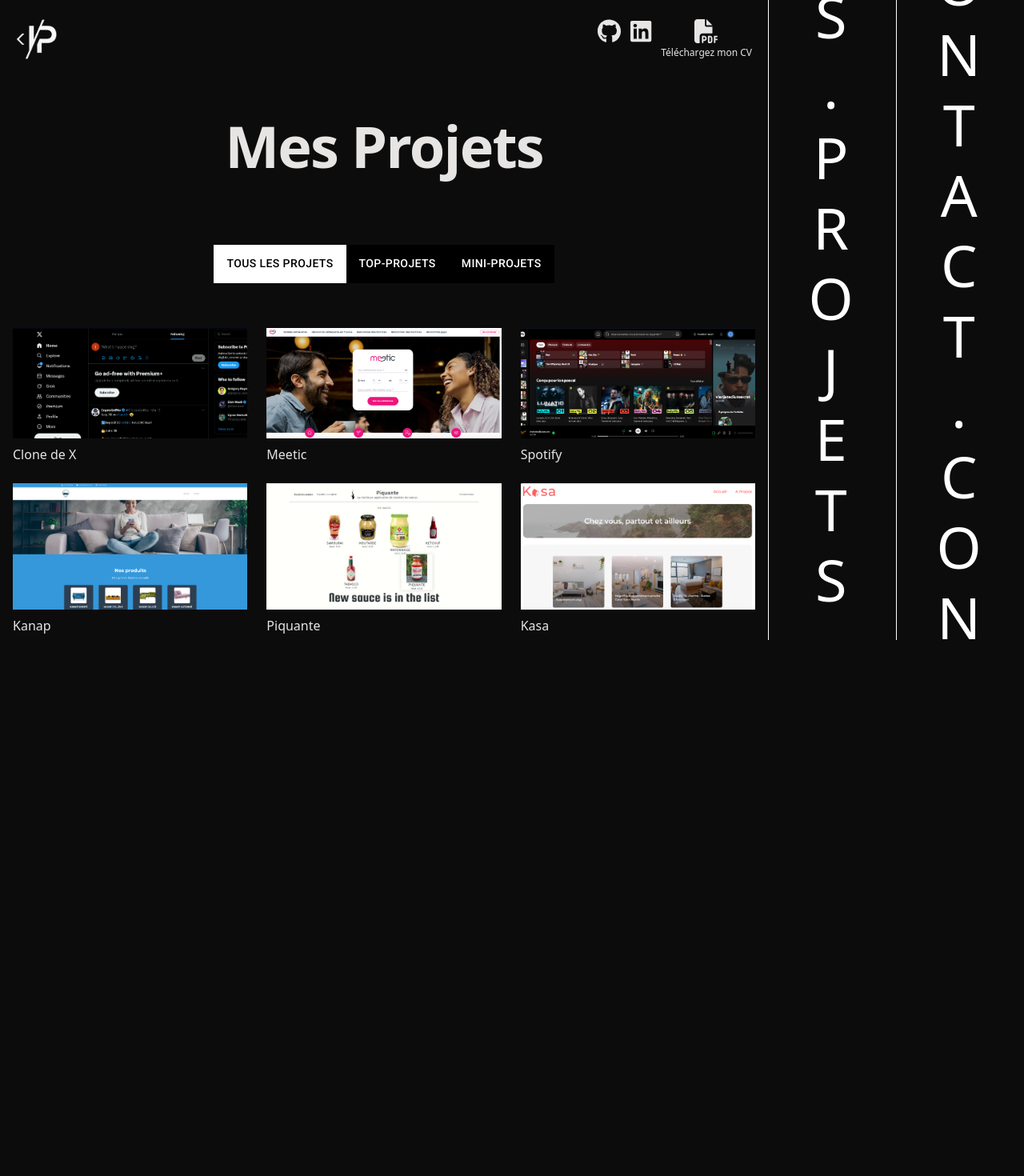
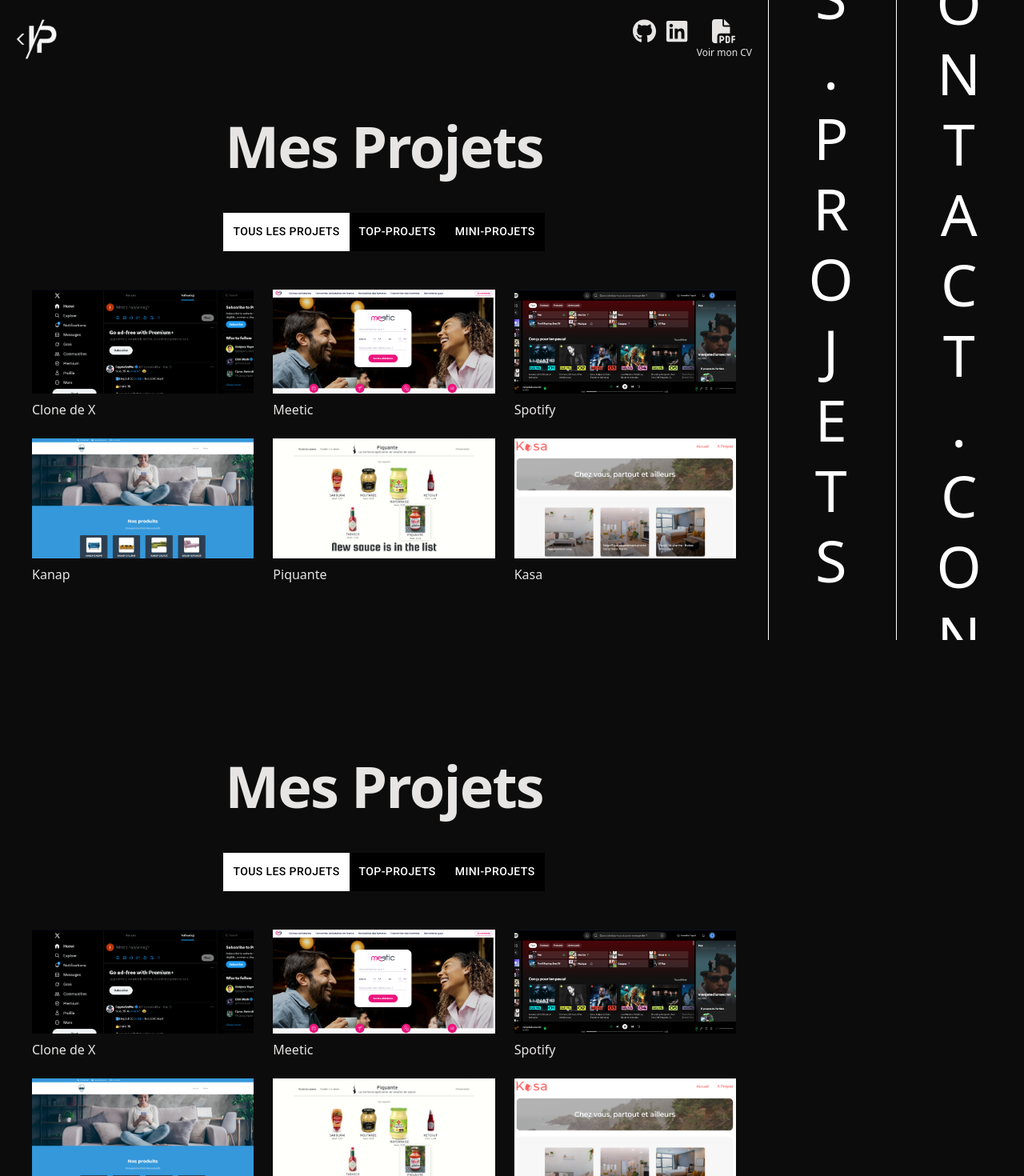
Before and after one commit to PASCAL-ION/portfolio_v2, a React (Vite) app: page /projects in a window 1280 px wide. Shown: the top 1470 px of the page at 80% size. Before the commit the page ends 898 px from the top, so only its background shows below. Built offline with nearby package versions, Linux system fonts and the light colour scheme.

Commit message:
UPDATE: cv preview instead download

```diff
--- a/src/components/Layout.jsx
+++ b/src/components/Layout.jsx
@@ -1,4 +1,3 @@
-import React from "react";
 import { Nav } from "../components/Nav";
 import { FontAwesomeIcon } from "@fortawesome/react-fontawesome";
 import { faGithub, faLinkedin } from "@fortawesome/free-brands-svg-icons";
@@ -35,20 +34,25 @@
             />
           </Link>
           <div className="flex gap-3">
-            <a href="https://github.com/ionpascal" target="_blank">
-              <FontAwesomeIcon icon={faGithub} className="md:text-3xl text-2xl"/>
+            <a href="https://github.com/PASCAL-ION" target="_blank" rel="noopener noreferrer">
+              <FontAwesomeIcon icon={faGithub} className="md:text-3xl text-2xl" />
             </a>
 
-            <a href="https://www.linkedin.com/in/ionpascal" target="_blank">
-              <FontAwesomeIcon icon={faLinkedin} className="md:text-3xl text-2xl"/>
+            <a href="https://www.linkedin.com/in/ionpascal" target="_blank" rel="noopener noreferrer">
+              <FontAwesomeIcon icon={faLinkedin} className="md:text-3xl text-2xl" />
             </a>
 
-            <a href="/assets/CV.pdf" download="CV.pdf" className="flex flex-col gap-1 items-center">
-              <FontAwesomeIcon icon={faFilePdf} className="md:text-3xl text-2xl"/>
-              <span className="text-xs">Téléchargez mon CV</span>
-            </a>
+            {/* CV Preview Button */}
+            <button
+              onClick={() => window.open('/assets/CV.pdf', '_blank')}
+              className="flex flex-col gap-1 items-center"
+            >
+              <FontAwesomeIcon icon={faFilePdf} className="md:text-3xl text-2xl" />
+              <span className="text-xs">Voir mon CV</span>
+            </button>
           </div>
         </div>
+        {children}
         {children}
       </div>
       <Nav />
--- a/src/components/TextCaroussel.jsx
+++ b/src/components/TextCaroussel.jsx
@@ -27,7 +27,7 @@
           {[...wordArray, ...wordArray].map((letter, index) => (
             <p
               key={`${letter}-${index}`}
-              className="text-3xl md:text-7xl font-opensans px-5 py-2 w-full text-center tracking-wider transition-colors duration-300"
+              className="text-3xl md:text-7xl font-opensans md:px-5 px-3 py-2 w-full text-center tracking-wider transition-colors duration-300"
             >
               {letter}
             </p>
--- a/src/pages/AboutPerso.jsx
+++ b/src/pages/AboutPerso.jsx
@@ -1,7 +1,8 @@
 import { motion } from "framer-motion";
-import { useMemo } from "react";
+import { useMemo, useEffect, useState } from "react";
 import { FontAwesomeIcon } from '@fortawesome/react-fontawesome'
-import { faLocationDot } from '@fortawesome/free-solid-svg-icons'
+import { faLocationDot, faArrowLeft } from '@fortawesome/free-solid-svg-icons'
+import { Link } from "react-router-dom";
 
 export function AboutPerso() {
   const hikingImages = useMemo(() => [
@@ -24,29 +25,50 @@
     { src: "/assets/voyages/grotte.jpg", top: "30%", left: "60%", location: "La Grotte de Clamouse" },
     { src: "/assets/voyages/dijon.jpg", top: "60%", left: "70%", location: "Dijon" },
   ], []);
+  const [isMobile, setIsMobile] = useState(false);
+
+  useEffect(() => {
+    const handleResize = () => {
+      setIsMobile(window.innerWidth <= 768);
+    };
+
+    handleResize();
+    window.addEventListener("resize", handleResize);
+
+    return () => {
+      window.removeEventListener("resize", handleResize);
+    };
+  }, []);
 
   return (
-    <div className="w-full h-full px-5 pt-5 flex flex-col gap-10 items-start">
-      <div className="relative w-1/2">
+    <div className="w-full h-full px-5 pt-5 flex flex-col md:gap-10 items-start">
+      <div className="relative md:w-1/2 w-full">
         <img src="/assets/mePerso.jpg" alt="Moi" className="w-full h-full object-cover"/>
       </div>
-      <h2 className="text-3xl font-bold w-full text-center">Ce que j'aime c'est...</h2>
-      <ActivitySection title="...me perdre dans le paysage" images={hikingImages} />
-      <ActivitySection title="...m'accrocher aux rochers de Fontainebleau 🤔" images={climbingImages} />
-      <ActivitySection title="...découvrir 🎒" images={travelImages} />
+      <h2 className="text-3xl font-bold w-full text-center my-10 md:my-0">Ce que j'aime c'est...</h2>
+      <ActivitySection title="...me perdre dans le paysage" images={hikingImages} isMobile={isMobile} />
+      <ActivitySection title="...m'accrocher aux rochers de Fontainebleau 🤔" images={climbingImages} isMobile={isMobile} />
+      <ActivitySection title="...découvrir 🎒" images={travelImages} isMobile={isMobile} />
+      <Link
+        to="/"
+        className="flex items-center gap-2 italic font-semibold p-5"
+      >
+        <FontAwesomeIcon icon={faArrowLeft} />
+        Retour
+      </Link>
     </div>
   );
 }
 
-export function ActivitySection({ title, images }) {
+export function ActivitySection({ title, images, isMobile }) {
   return (
     <motion.div
-      className="relative w-full h-screen gap-4"
+      className="relative w-full md:h-screen h-auto gap-4 md:block flex flex-col items-center mb-10 md:mb-0"
       initial={{ opacity: 0, y: 20 }}
       animate={{ opacity: 1, y: 0 }}
       transition={{ duration: 0.5 }}
     >
-      <p className="absolute top-1/2 left-1/2 -translate-x-[50%] -translate-y-[50%] text-center text-2xl text-black font-semibold z-50 bg-white/[.9] rounded-xl p-4">
+      <p className={`${isMobile ? "block" : "absolute top-1/2 left-1/2 -translate-x-[50%] -translate-y-[50%]"} text-center text-2xl text-black font-semibold z-50 bg-white/[.9] rounded-xl p-4 text-wrap text-lg`}>
         {title}
       </p>
       {images.map((activity, index) => (
@@ -56,23 +78,24 @@
           location={activity.location}
           top={activity.top}
           left={activity.left}
+          isMobile={isMobile}
         />
       ))}
     </motion.div>
   );
 }
 
-export function ActivityImage({ src, location, top, left }) {
+export function ActivityImage({ src, location, top, left, isMobile }) {
   return (
     <motion.div
-      className="relative md:absolute md:w-[250px] aspect-square"
+      className="relative md:absolute md:w-[250px] w-[250px] h-[200px] aspect-square mb-4"
       initial={{ opacity: 0, scale: 0.8 }}
       whileInView={{ opacity: 1, scale: 1 }}
       transition={{ duration: 0.5, ease: "easeOut" }}
       viewport={{ once: true, amount: 0.3 }}
       whileHover={{ scale: 1.1, zIndex: 999 }}
-      style={{ top, left }}
-    >
+      style={isMobile ? { position: "relative", top: "auto", left: "auto" } : { top, left }}
+      >
       <img src={src} alt="" className="w-full h-full object-cover rounded-lg shadow-lg md:opacity-[.2] hover:opacity-[1]" />
       {location ? (
         <div className="absolute bottom-0 right-0 bg-black/[.4] text-white p-1 text-xs rounded-lg">
--- a/src/pages/AboutPro.jsx
+++ b/src/pages/AboutPro.jsx
@@ -1,5 +1,8 @@
 import { motion } from "framer-motion";
 import { useState } from "react";
+import { FontAwesomeIcon } from '@fortawesome/react-fontawesome'
+import { faArrowLeft } from '@fortawesome/free-solid-svg-icons'
+import { Link } from "react-router-dom";
 
 export function AboutPro() {
   const webPath = [
@@ -28,7 +31,7 @@
   };
 
   return (
-    <div className="w-full h-full flex flex-col items-center gap-10 p-10">
+    <div className="w-full h-full flex flex-col gap-10 p-10">
       <div className="w-full flex flex-col md:flex-row justify-center items-center gap-10">
         <div className="w-1/2">
           <img
@@ -60,7 +63,7 @@
         </div>
       </div>
 
-      <div className="w-3/4 text-center mt-10">
+      <div className="w-3/4 text-center w-full mt-10">
         <h2 className="text-3xl font-bold">À propos de moi</h2>
         <p className="text-lg mt-4">
           Passionné par le développement web, je suis une personne curieuse et
@@ -126,6 +129,13 @@
             ))}
           </motion.div>
       </div>
+      <Link
+        to="/"
+        className="flex items-center gap-2 italic font-semibold p-5"
+      >
+        <FontAwesomeIcon icon={faArrowLeft} />
+        Retour
+      </Link>
     </div>
   );
 }
--- a/src/pages/Contact.jsx
+++ b/src/pages/Contact.jsx
@@ -116,7 +116,7 @@
       </motion.form>
 
       <p className="mt-8 text-lg text-gray-400">
-        Me contacter directement : <a href="mailto:ionpascal26@gmail.com" className="text-white underline">ionpascal26@gmail.com</a>
+        Me contacter directement : <a href="mailto:ion.pascal@epitech.eu" className="text-white underline">ion.pascal@epitech.eu</a>
       </p>
     </div>
   );
--- a/src/pages/Projects.jsx
+++ b/src/pages/Projects.jsx
@@ -3,7 +3,7 @@
 import Tabs from "@mui/material/Tabs";
 import Tab from "@mui/material/Tab";
 import Box from "@mui/material/Box";
-import { AnimatePresence, motion } from "framer-motion"; // Import Framer Motion
+import { AnimatePresence, motion } from "framer-motion";
 
 export function Projects() {
   const [data, setData] = useState([]);
@@ -16,16 +16,15 @@
   }, []);
 
   return (
-    <div className="flex-1 flex flex-col items-center min-h-screen py-12">
-      <div className="text-center max-w-4xl mx-auto mb-8 px-6">
-        <h1 className="text-5xl md:text-7xl font-extrabold tracking-tight">
+    <div className="flex-1 flex flex-col items-center min-h-screen py-12 px-4 sm:px-6">
+      <div className="text-center max-w-4xl mx-auto mb-8">
+        <h1 className="text-4xl sm:text-5xl md:text-7xl font-extrabold tracking-tight">
           Mes Projets
         </h1>
       </div>
 
-      <Box className="p-6 mb-8 mt-8">
+      <Box className="w-full overflow-x-auto p-4 mb-8 flex justify-center">
         <Tabs
-          centered
           value={tabIndex}
           onChange={(e, newValue) => setTabIndex(newValue)}
           TabIndicatorProps={{
@@ -35,6 +34,8 @@
               borderRadius: "2px",
             },
           }}
+          variant="scrollable"
+          scrollButtons="auto"
         >
           {["Tous les projets", "Top-projets", "Mini-projets"].map((label, index) => (
             <Tab
@@ -46,6 +47,8 @@
                 transition: "all 0.3s ease",
                 "&.Mui-selected": { color: "black" },
                 "&:hover": { backgroundColor: "white", color: "black" },
+                minWidth: "auto",
+                padding: "6px 12px",
               }}
             />
           ))}
@@ -60,7 +63,7 @@
             animate={{ opacity: 1, y: 0 }}
             exit={{ opacity: 0, y: -20 }}
             transition={{ duration: 0.4, ease: "easeInOut" }}
-            className="grid grid-cols-1 md:grid-cols-2 lg:grid-cols-3 gap-6 max-w-6xl mx-auto px-4"
+            className="grid grid-cols-1 sm:grid-cols-2 lg:grid-cols-3 gap-6 max-w-6xl mx-auto px-4"
           >
             {data
               .filter((project) => tabIndex === 0 || project.category === (tabIndex === 1 ? "top" : "mini"))
```
Also changed, not shown: public/assets/twitter/connexion.png (added), public/assets/twitter/inscription.png (added).
